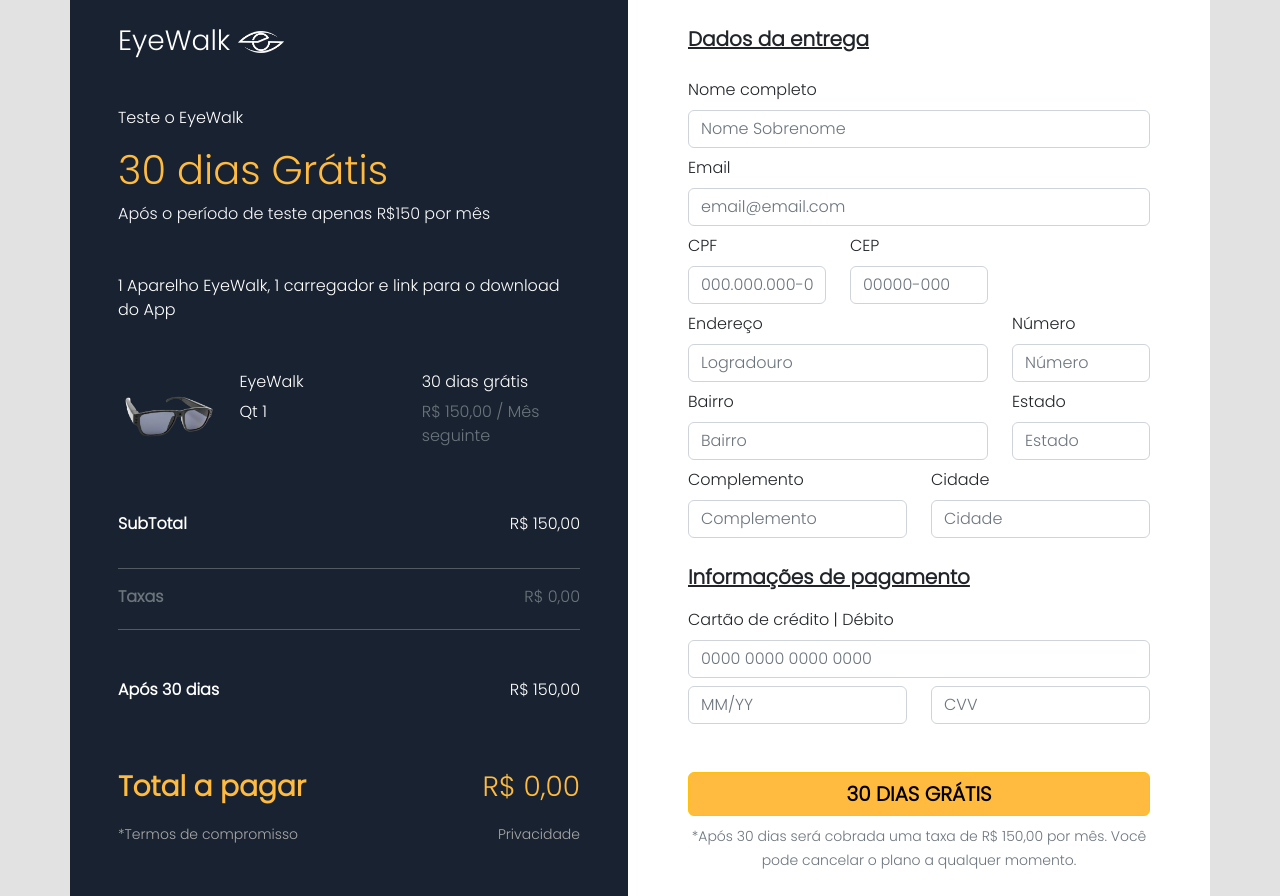
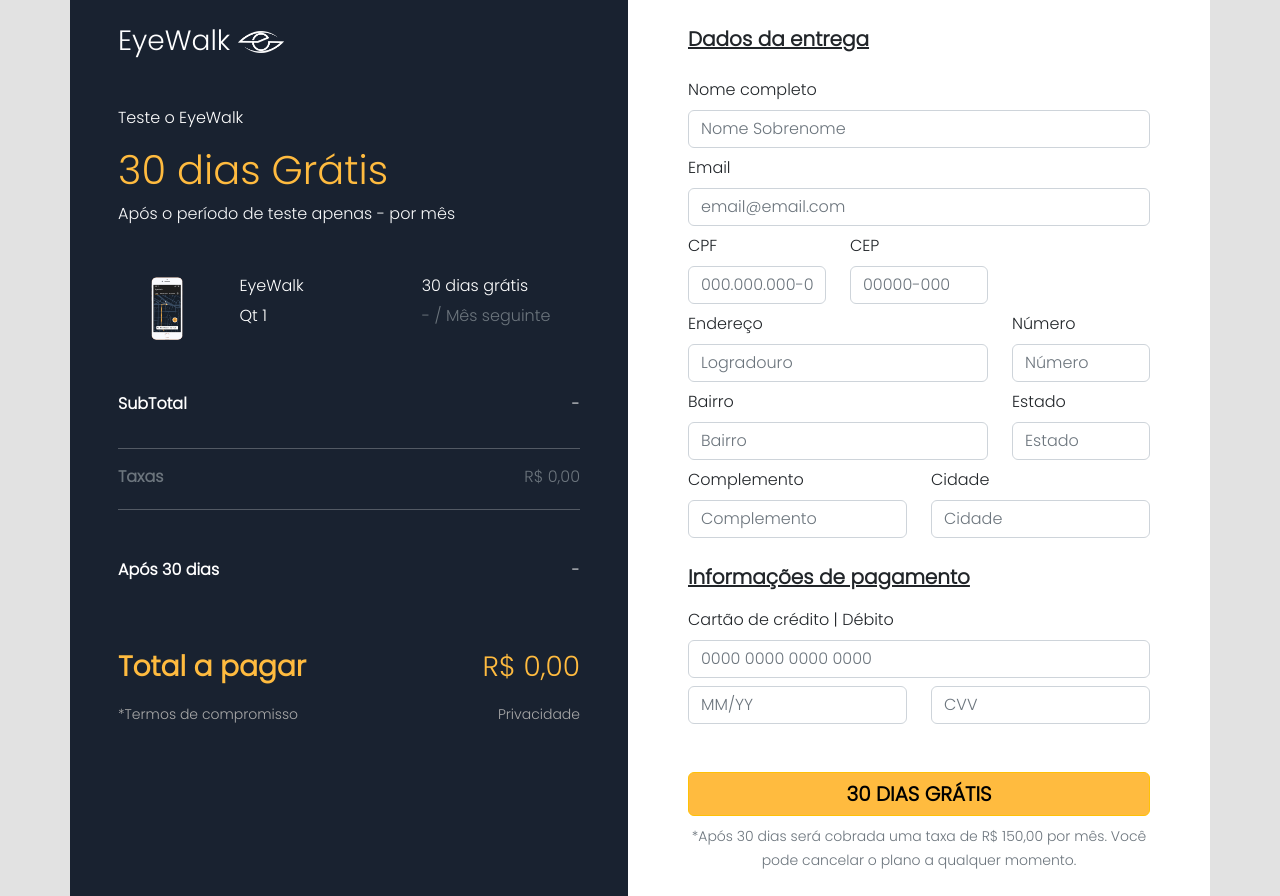
Before and after one commit to EyeWalk/EyeWalk_Web, a React (Create React App) app: page /comprar in a window 1280 px wide. Built offline with nearby package versions, Linux system fonts and the light colour scheme; no server answers.

Commit message:
Added buy page with dynamic plans choice

```diff
--- a/src/components/AppBar.js
+++ b/src/components/AppBar.js
@@ -28,7 +28,7 @@
                     <NavLink onClick={() => scrollTo('eyewalk')}>EyeWalk</NavLink>
                     <NavLink onClick={() => scrollTo('planos')}>Planos</NavLink>
                     <NavLink onClick={() => scrollTo('contato')}>Contato</NavLink>
-                    <NavLink className='text-highLight' href='/comprar'>Quero experimentar</NavLink>
+                    <NavLink className='text-highLight' onClick={() => window.open('/comprar?p=1')}>Quero experimentar</NavLink>
                 </Nav>
             </NavbarCollapse>
 
--- a/src/components/BuyDetail.js
+++ b/src/components/BuyDetail.js
@@ -3,8 +3,15 @@
 import Row from 'react-bootstrap/Row';
 import logo from "../images/logoEyeWalk.png"
 import oculos from "../images/oculos-925.png"
+import app from "../images/app-925.png"
+import { currencyFormat } from './Currency';
 
 const BuyDetail = ({ planos }) => {
+    const queryParameters = new URLSearchParams(window.location.search)
+    let planImage;
+    let position = queryParameters.get("p")
+    if (position == null || position == undefined) position = "0";
+    if (position == 0) planImage = app; else planImage = oculos;
     return (
         <div>
             <div className="container-fluid text-start mb-5 p-0">
@@ -15,12 +22,13 @@
             </div>
             <p className='my-3'>Teste o EyeWalk</p>
             <h1 className='highLightText'>30 dias Grátis</h1>
-            <span className='text-light'>Após o período de teste apenas R$150 por mês</span>
-            <p className='my-5'>1 Aparelho EyeWalk, 1 carregador e link para o download do App</p>
+            <span className='text-light'>{'Após o período de teste apenas '+(planos ? currencyFormat(planos[position].price) : "-")+' por mês'}</span>
+            <p className='my-5'>{planos ? planos[position].description : ""}</p>
+            {/* <p className='my-5'>1 Aparelho EyeWalk, 1 carregador e link para o download do App</p> */}
 
             <Row>
                 <Col xs='3' className='d-flex rounded-4 align-items-center'>
-                    <img src={oculos} alt='Óculos EyeWalk' className='img img-fluid' />
+                    <img src={planImage} alt='Óculos EyeWalk' className='img img-fluid' />
                 </Col>
                 <Col>
                     <Row>
@@ -29,14 +37,14 @@
                     </Row>
                     <Row style={{ marginTop: '-10px' }}>
                         <Col><p>Qt 1</p></Col>
-                        <Col><p className='text-muted'>R$ {planos ? planos[1].price : "150,00"} / Mês seguinte</p></Col>
+                        <Col><p className='text-muted'>{planos ? currencyFormat(planos[position].price) : "-"} / Mês seguinte</p></Col>
                     </Row>
                 </Col>
             </Row>
 
             <div className='d-flex justify-content-between mt-5'>
                 <p className='fw-semibold'>SubTotal</p>
-                <p>R$ {planos ? planos[1].price : "150,00"}</p>
+                <p>{planos ? currencyFormat(planos[position].price) : "-"}</p>
             </div>
             <hr />
 
@@ -49,7 +57,7 @@
 
             <div className='d-flex justify-content-between mt-5'>
                 <p className='fw-semibold'>Após 30 dias</p>
-                <p>R$ {planos ? planos[1].price : "150,00"}</p>
+                <p>{planos ? currencyFormat(planos[position].price) : "-"}</p>
             </div>
 
             <div className='d-flex justify-content-between mt-5 fs-3 highLightText'>
--- a/src/components/Currency.js
+++ b/src/components/Currency.js
@@ -1,4 +1,6 @@
 
 export const currencyFormat = (number) => {
-    return 'R$ ' + number.toFixed(2).replace(/(\d)(?=(\d{3})+(?!\d))/g, '$1.')
+    if (number)
+        return 'R$ ' + number.toFixed(2).replace(/(\d)(?=(\d{3})+(?!\d))/g, '$1.')
+    else return 'R$ 0.00'
  }
--- a/src/components/PlanCard.js
+++ b/src/components/PlanCard.js
@@ -29,7 +29,7 @@
                         )
                     })}
                 </List>
-                <Button className='bg-button mb-4' onClick={() => window.open(href, '_self')}>{btnText}</Button>
+                <Button className='bg-button mb-4' onClick={() => window.open(href)}>{btnText}</Button>
             </Card.Body>
         </Card>
     )
--- a/src/components/Planos.js
+++ b/src/components/Planos.js
@@ -24,14 +24,14 @@
                 <Col xs='12' sm='12' md='6' lg='5' className='fs-3 text-center mt-5'>
                     {
                     planos
-                        ? <PlanCard title={planos[0].name} text={planos[0].description} price={currencyFormat(planos[0].price)} imgSrc={imageApp} imgAlt='Aplicação Web' btnText='Assinar' href='/comprar'></PlanCard>
+                        ? <PlanCard title={planos[0].name} text={planos[0].description} price={currencyFormat(planos[0].price)} imgSrc={imageApp} imgAlt='Aplicação Web' btnText='Assinar' href={'/comprar?p=0'}></PlanCard>
                         : <PlanCard title='Plano Básico' text='' price='preço' imgSrc={imageApp} imgAlt='Aplicação Web' btnText='Assinar'></PlanCard>
                     }
                 </Col>
                 <Col xs='12' sm='12' md='6' lg='5' className='fs-3 text-center mt-5'>
                     {
                     planos
-                        ? <PlanCard title={planos[1].name} text={planos[1].description} price={currencyFormat(planos[1].price)} imgSrc={imageOculos} imgAlt='Óculos EyeWalk' btnText='Assinar' href='/comprar'></PlanCard>
+                        ? <PlanCard title={planos[1].name} text={planos[1].description} price={currencyFormat(planos[1].price)} imgSrc={imageOculos} imgAlt='Óculos EyeWalk' btnText='Assinar' href={'/comprar?p=1'}></PlanCard>
                         : <PlanCard title='Plano Premium' text='' price='preço' imgSrc={imageOculos} imgAlt='Óculos EyeWalk' btnText='Assinar'></PlanCard>
                     }
                 </Col>
```
